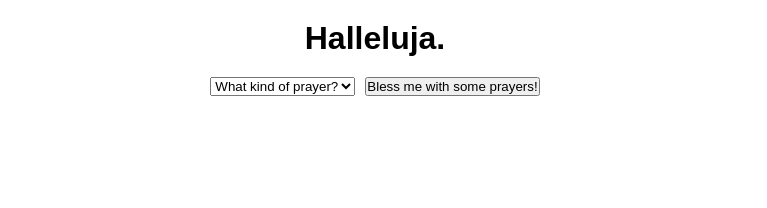
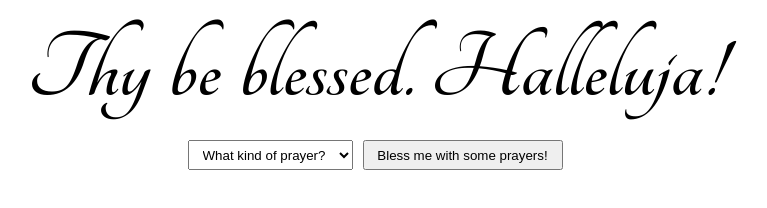
Before and after one commit to Kodehode-Stavanger/javascript-advanced-project-api-kodehodechristian, a plain HTML site: page index.html in a window 1280 px wide. Shown: the whole page, without its empty margins (265-1032 px from the left). Drawn offline with Linux system fonts and the light colour scheme.

Commit message:
Changed fonts & button styling

```diff
--- a/index.html
+++ b/index.html
@@ -4,11 +4,15 @@
     <meta charset="UTF-8" />
     <meta name="viewport" content="width=device-width, initial-scale=1.0" />
     <script src="./script.js" defer></script>
+    <link
+      href="https://fonts.googleapis.com/css2?family=Tangerine:wght@400;700&display=swap"
+      rel="stylesheet"
+    />
     <link rel="stylesheet" href="./style.css" />
     <title>Get blessed <3</title>
   </head>
   <body>
-    <h1>Halleluja.</h1>
+    <h1> Thy be blessed. Halleluja!</h1>
     <div id="wrapDiv1">
       <select id="apiEndpointSelector">
         <option>What kind of prayer?</option>
@@ -16,8 +20,8 @@
       <button id="fetchPrayer">Bless me with some prayers!</button>
     </div>
     <div id="wrapDiv2">
-    <div id="blessedDiv"></div>
-    <div id="prayerDisplay"></div>
+      <div id="blessedDiv"></div>
+      <div id="prayerDisplay"></div>
     </div>
   </body>
 </html>
--- a/style.css
+++ b/style.css
@@ -2,17 +2,19 @@
   margin: 0;
   padding: 0;
   box-sizing: border-box;
-  font-family: Arial, Helvetica, sans-serif;
 }
 
 h1 {
   text-align: center;
   margin-top: 20px;
   margin-bottom: 20px;
+  font-family: "Tangerine", cursive;
+  font-size: 100px;
 }
 
 p {
   padding: 5px;
+  font-family: Arial, Helvetica, sans-serif;
 }
 
 #wrapDiv1 {
@@ -40,3 +42,13 @@ p {
   width: 580px;
   height: 904px;
 }
+
+#fetchPrayer {
+  height: 30px;
+  width: 200px;
+}
+
+#apiEndpointSelector {
+  padding-left: 10px;
+  padding-right: 10px;
+}
```
